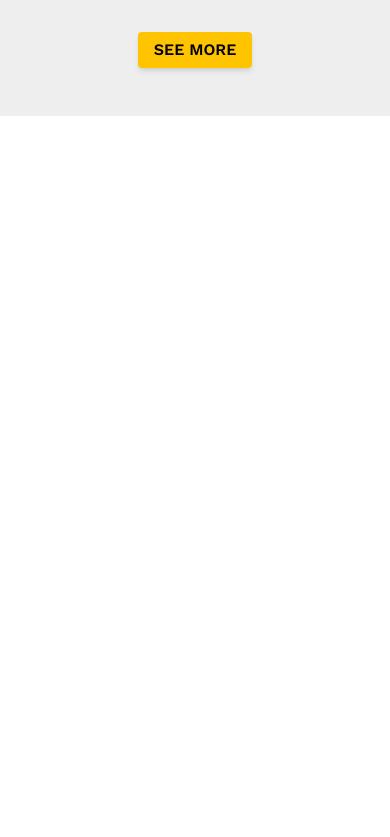
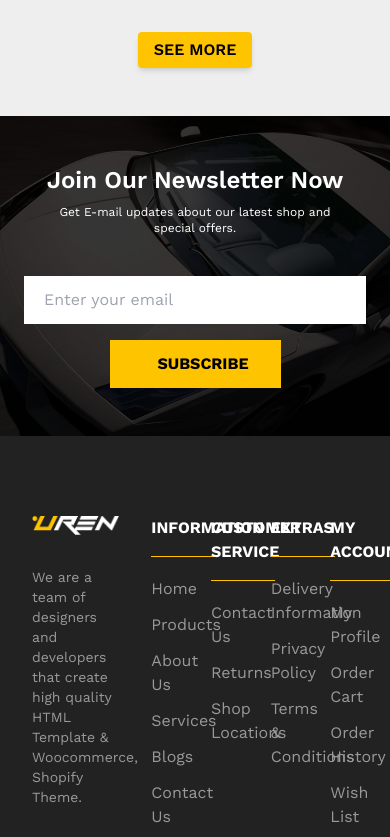
Before and after one commit to shahjalalhazari/Uren-Car-Accessories-Shop, a Next.js app: page / in a window 390 px wide. Shown: the part 8867-9704 px from the top of the page. Before the commit the page ends 8983 px from the top, so only its background shows below. Built offline with nearby package versions, Linux system fonts and the light colour scheme.

Commit message:
Responsive Newsletter section added.

```diff
--- a/src/app/globals.css
+++ b/src/app/globals.css
@@ -321,25 +321,44 @@
     /* BLOG's STYLE */
     .blog-layout {
         @apply grid grid-cols-1 mt-6 mb-8;
+    }
+    .blog-title {
+        @apply text-base;
+    }
+
+    /* NEWSLETTER SECTION */
+    .newsletter-bg {
+        @apply bg-fixed bg-center bg-cover;
         }
 
-        .blog-title {
-            @apply text-base;
+        .newsletter-content {
+            @apply px-6 py-12 w-full h-full text-base-100;
         }
 
-    .newsletter-bg {
-        /* @apply bg-fixed bg-center bg-cover; */
-        @apply hidden
-    }
+        .newsletter-heading {
+            @apply text-2xl font-semibold mb-2;
+        }
+
+        .newsletter-form {
+            @apply mt-10 flex-col gap-y-4 mx-auto w-full;
+        }
+
+        .newsletter-form>input {
+            @apply w-full pl-5 py-3
+        }
+
+        .newsletter-submit-btn {
+            @apply py-3 w-1/2 mx-auto;
+        }
 
     .top-footer-layout {
         /* @apply text-base-100 px-8 py-20 grid grid-cols-6 gap-x-8; */
-        @apply hidden;
+        /* @apply hidden; */
     }
 
     /* Bottom Part */
     .bottom-footer-layout {
         /* @apply text-[#999] border-[#333] border-t px-10 py-6 flex items-center justify-between; */
-        @apply hidden
+        /* @apply hidden */
     }
 }
--- a/src/components/shared/NewsletterSection.jsx
+++ b/src/components/shared/NewsletterSection.jsx
@@ -9,7 +9,7 @@ const NewsletterSection = () => {
         {/* Content Section */}
         <div className="newsletter-content">
           <h2 className="newsletter-heading">Join Our Newsletter Now</h2>
-          <p className="text-sm ">
+          <p className="text-xs lg:text-sm w-[85%] lg:w-full mx-auto">
             Get E-mail updates about our latest shop and special offers.
           </p>
           <form className="newsletter-form ">
```
